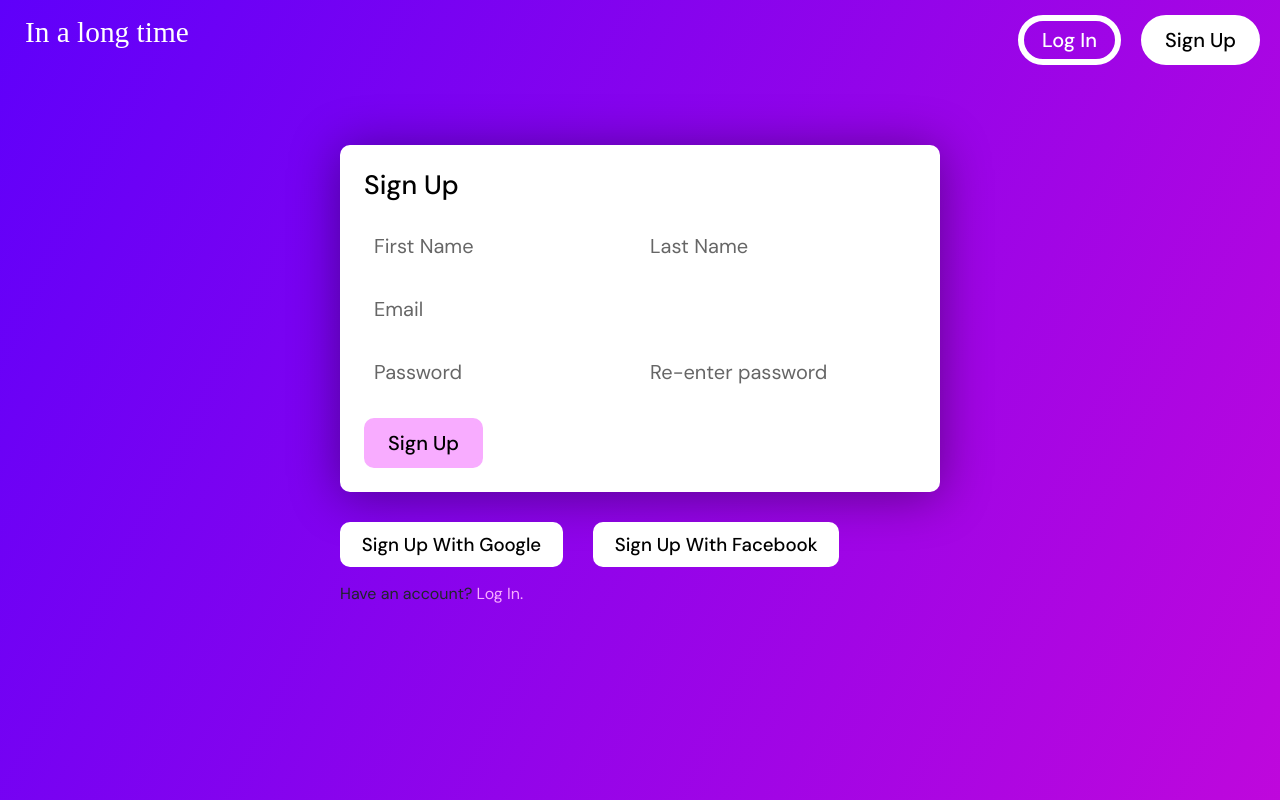
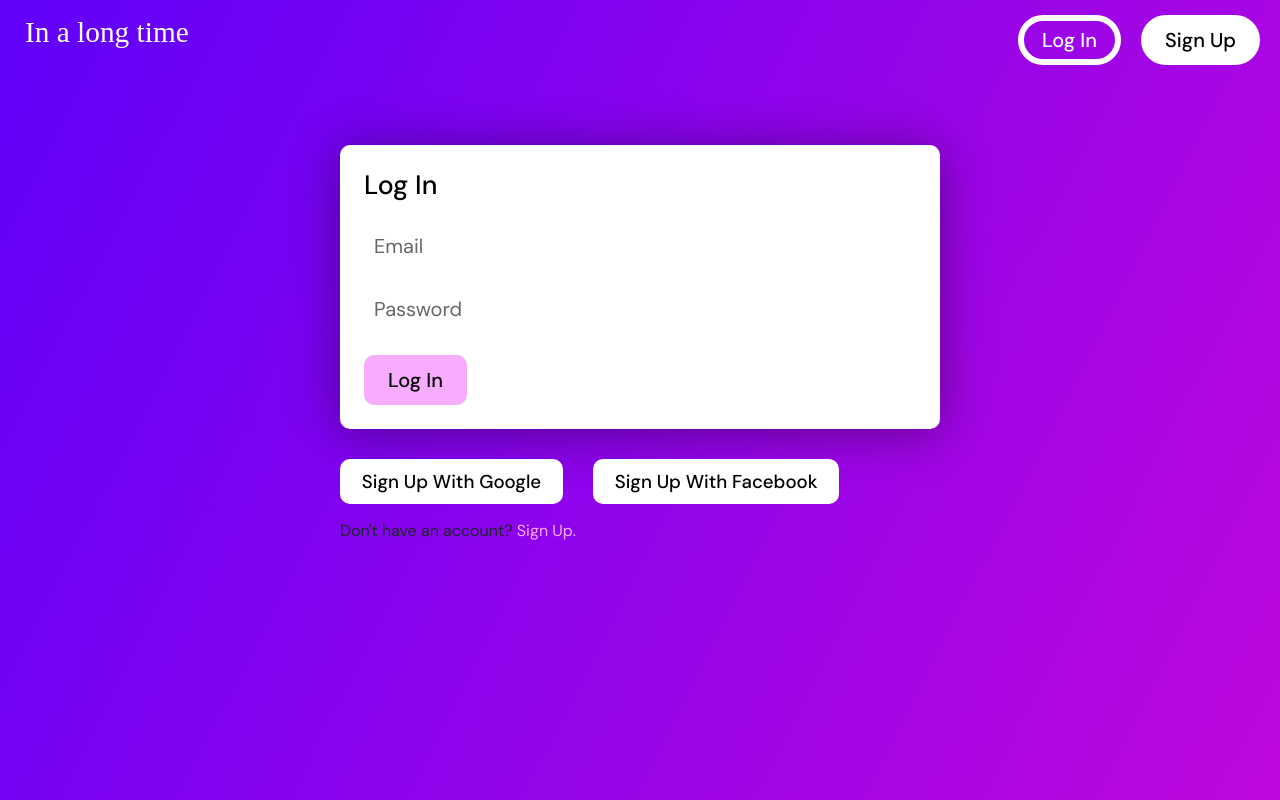
Before and after one commit to subatuba21/inalongtime, a React (Create React App) app in the folder frontend/: page /login in a window 1280 px wide. Shown: the top 800 px of the page. Built offline with nearby package versions, Linux system fonts and the light colour scheme; a web font is replaced by a local one.

Commit message:
Set up react router

```diff
--- a/frontend/package.json
+++ b/frontend/package.json
@@ -16,6 +16,7 @@
     "react": "^18.2.0",
     "react-bootstrap": "^2.4.0",
     "react-dom": "^18.2.0",
+    "react-router-dom": "^6.3.0",
     "react-scripts": "5.0.1",
     "typescript": "^4.7.4",
     "web-vitals": "^2.1.4"
--- a/frontend/src/components/indexNavbar/indexNavbar.tsx
+++ b/frontend/src/components/indexNavbar/indexNavbar.tsx
@@ -1,5 +1,6 @@
 import styles from './indexNavbar.module.css';
 import Button from 'react-bootstrap/Button';
+import {Link} from 'react-router-dom';
 
 export const IndexNavbar = () => {
   return <div style={styles}>
@@ -9,11 +10,14 @@ export const IndexNavbar = () => {
       </div>
       <div id={styles.navbarRight}>
         <Button variant='secondary'
-          className={`superRounded ${styles.navButton}`}>Log In</Button>
+          className={`superRounded ${styles.navButton}`}>
+          <Link to='/login'>Log In</Link>
+        </Button>
         <Button variant='primary'
-          className={`superRounded ${styles.navButton}`}>Sign Up</Button>
+          className={`superRounded ${styles.navButton}`}>
+          <Link to='/register'>Sign Up</Link>
+        </Button>
       </div>
-
     </div>
   </div>;
 };
--- a/frontend/src/css/buttons.css
+++ b/frontend/src/css/buttons.css
@@ -12,6 +12,10 @@
   color: black;
   font-weight: 500;
   border-color: white;
+}
+
+.btn-primary a, .btn-primary a:hover, .btn-primary a:visited {
+  color: black;
 }
 
 .btn-primary:hover,
@@ -31,6 +35,10 @@
   color: white;
   font-weight: 500;
   border-color: white;
+}
+
+.btn-secondary a, .btn-secondary a:hover, .btn-secondary a:visited {
+  color: white;
 }
 
 .btn-secondary:hover,
--- a/frontend/src/css/index.css
+++ b/frontend/src/css/index.css
@@ -53,6 +53,10 @@ code {
   color: var(--pink);
 }
 
+a, a:hover, a:visited {
+  text-decoration: none;
+}
+
 a.pinkText, a.pinkText:hover, a.pinkText:visited {
   text-decoration: none;
   color: var(--pink);
--- a/frontend/src/index.tsx
+++ b/frontend/src/index.tsx
@@ -5,14 +5,22 @@ import 'bootstrap/dist/css/bootstrap.min.css';
 import './css/index.css';
 import './css/buttons.css';
 import './css/box.css';
+import {BrowserRouter, Routes, Route} from 'react-router-dom';
+import {LoginPage} from './pages/loginPage/loginPage';
 import {RegisterPage} from './pages/registerPage/registerPage';
-// import {LoginPage} from './pages/loginPage/loginPage';
+
 
 const root = ReactDOM.createRoot(
   document.getElementById('root') as HTMLElement,
 );
 root.render(
     <React.StrictMode>
-      <RegisterPage></RegisterPage>
+      <BrowserRouter>
+        <Routes>
+          <Route path='/' />
+          <Route path='/login' element={<LoginPage />}/>
+          <Route path='/register' element={<RegisterPage />}/>
+        </Routes>
+      </BrowserRouter>
     </React.StrictMode>,
 );
```
Also changed, not shown: 1 other file (tests, documents, lock files or other folders).
